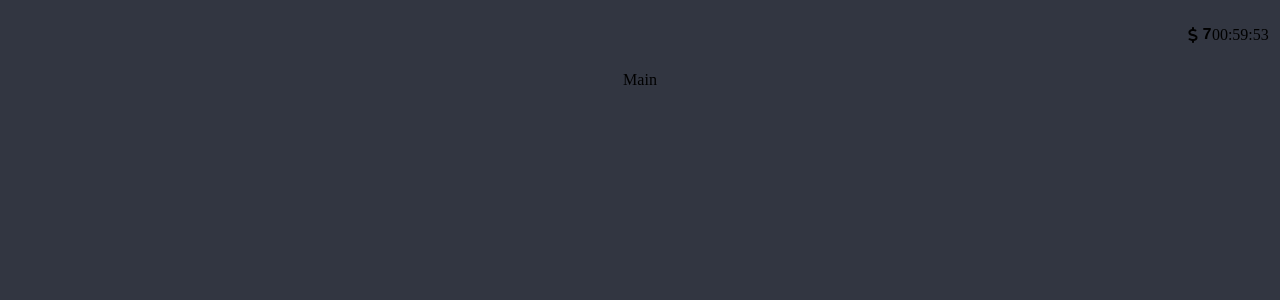
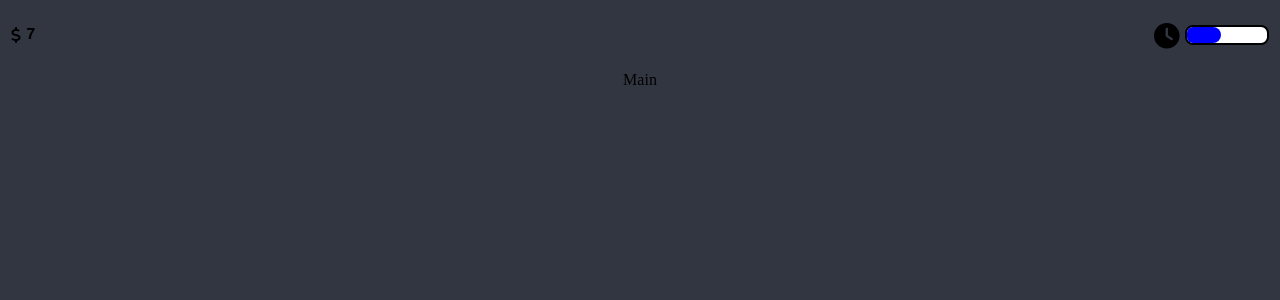
Before and after one commit to Myc22Ka/TheGame, a React (Create React App) app: page / in a window 1280 px wide. Shown: the top 300 px of the page. Built offline with nearby package versions, Linux system fonts and the light colour scheme.

Commit message:
context & gameover

```diff
--- a/src/App.tsx
+++ b/src/App.tsx
@@ -1,13 +1,14 @@
 import React from "react";
 import "./styles/App.scss";
-import Main from "./layout/Main";
-import Header from "./layout/Header";
+import { GameOverProvider, initState } from "./contexts/GameOverContext";
+import Layout from "./layout/Layout";
 
 const App: React.FC = () => {
   return (
     <div className="app">
-      <Header />
-      <Main />
+      <GameOverProvider gameOver={initState.gameOver}>
+        <Layout />
+      </GameOverProvider>
     </div>
   );
 };
--- a/src/components/Timer.tsx
+++ b/src/components/Timer.tsx
@@ -1,27 +1,40 @@
-import React, { useEffect, useState } from "react";
-
-const formatDate = (seconds: number): string => {
-  const h = `${Math.floor(seconds / 3600)}`.padStart(2, "0");
-  const m = `${Math.floor((seconds % 3600) / 60)}`.padStart(2, "0");
-  const s = `${seconds % 60}`.padStart(2, "0");
-
-  return `${h}:${m}:${s}`;
-};
+import React, { useEffect, useState, useRef } from "react";
+import { FontAwesomeIcon } from "@fortawesome/react-fontawesome";
+import { faClock } from "@fortawesome/free-solid-svg-icons";
+import { useGameOver } from "../contexts/GameOverContext";
 
 const Timer: React.FC = () => {
-  const [currentTime, setCurrentTime] = useState<number>(3600);
+  const defaultTime = useRef<number>(3600);
+  const [currentTime, setCurrentTime] = useState<number>(defaultTime.current);
+  const isGameOver = useGameOver();
 
   useEffect(() => {
-    const interval = setInterval(() => {
+    let interval: ReturnType<typeof setInterval>;
+    if (currentTime > 0) {
+      interval = setInterval(() => {
+        setCurrentTime(currentTime - 1);
+      }, 1);
+    }
+    if (currentTime === 0) {
       setCurrentTime(currentTime - 1);
-    }, 1000);
-
+      isGameOver.gameLoseEvent();
+    }
     return () => {
       clearInterval(interval);
     };
   });
 
-  return <div>{formatDate(currentTime)}</div>;
+  return (
+    <div className="timer-component">
+      <FontAwesomeIcon icon={faClock} />
+      <div className="timer">
+        <div
+          className="timer-metter"
+          style={{ width: `${(currentTime / defaultTime.current) * 100}%` }}
+        ></div>
+      </div>
+    </div>
+  );
 };
 
 export default Timer;
--- /dev/null
+++ b/src/contexts/GameOverContext.tsx
@@ -0,0 +1,60 @@
+import React, {
+  useState,
+  useContext,
+  createContext,
+  ReactElement,
+  useCallback,
+} from "react";
+
+type StateType = {
+  gameOver: boolean;
+};
+
+export const initState: StateType = { gameOver: false };
+
+const useGameOverContext = (defaultIsGameOver: StateType) => {
+  const [isGameOver, setIsGameOver] = useState(defaultIsGameOver);
+
+  const gameLoseEvent = useCallback(
+    () => setIsGameOver({ gameOver: true }),
+    []
+  );
+
+  return { isGameOver, gameLoseEvent };
+};
+
+type UseGameOverContextType = ReturnType<typeof useGameOverContext>;
+
+const initContextState: UseGameOverContextType = {
+  isGameOver: initState,
+  gameLoseEvent: () => {},
+};
+
+export const GameOverContext =
+  createContext<UseGameOverContextType>(initContextState);
+
+type ChildrenType = {
+  children?: ReactElement | null;
+};
+
+export const GameOverProvider = ({
+  children,
+  ...initState
+}: ChildrenType & StateType) => {
+  return (
+    <GameOverContext.Provider value={useGameOverContext(initState)}>
+      {children}
+    </GameOverContext.Provider>
+  );
+};
+
+type UseGameOverHookType = {
+  isGameOver: StateType;
+  gameLoseEvent: () => void;
+};
+
+export const useGameOver = (): UseGameOverHookType => {
+  const { isGameOver, gameLoseEvent } = useContext(GameOverContext);
+
+  return { isGameOver, gameLoseEvent };
+};
--- a/src/index.tsx
+++ b/src/index.tsx
@@ -2,7 +2,9 @@ import React from "react";
 import ReactDOM from "react-dom/client";
 import App from "./App";
 
-const root = ReactDOM.createRoot(document.getElementById("root") as HTMLElement);
+const root = ReactDOM.createRoot(
+  document.getElementById("root") as HTMLElement
+);
 root.render(
   <React.StrictMode>
     <App />
--- /dev/null
+++ b/src/layout/GameOver.tsx
@@ -0,0 +1,8 @@
+import React from "react";
+import "../styles/gameover.scss";
+
+const GameOver: React.FC = () => {
+  return <div className="gameover-container">GameOver</div>;
+};
+
+export default GameOver;
--- /dev/null
+++ b/src/layout/Layout.tsx
@@ -0,0 +1,19 @@
+import React from "react";
+import Main from "./Main";
+import Header from "./Header";
+import { useGameOver } from "../contexts/GameOverContext";
+import GameOver from "./GameOver";
+
+const Layout = () => {
+  const { isGameOver } = useGameOver();
+
+  return (
+    <React.Fragment>
+      <Header />
+      <Main />
+      {isGameOver.gameOver ? <GameOver /> : null}
+    </React.Fragment>
+  );
+};
+
+export default Layout;
--- a/src/styles/App.scss
+++ b/src/styles/App.scss
@@ -16,7 +16,7 @@ body {
     width: 100%;
     box-sizing: border-box;
     @include flex-center;
-    justify-content: flex-end;
+    justify-content: space-between;
     .score-component {
       @include flex-center;
       font-size: 1rem;
@@ -27,6 +27,29 @@ body {
         padding-left: 0.3rem;
       }
     }
+    .timer-component {
+      @include flex-center;
+      font-size: 1.6rem;
+      gap: 0.3rem;
+      .timer {
+        width: 5rem;
+        height: 1rem;
+        background: white;
+        border-radius: 8px;
+        border: 2px solid black;
+        overflow: hidden;
+        .timer-metter {
+          height: 100%;
+          position: relative;
+          width: 100%;
+          background: blue;
+          border-top-right-radius: 10px;
+          border-bottom-right-radius: 10px;
+          right: 1px;
+          box-sizing: border-box;
+        }
+      }
+    }
   }
   .main {
     flex: 15;
--- /dev/null
+++ b/src/styles/gameover.scss
@@ -0,0 +1,6 @@
+.gameover-container {
+  position: absolute;
+  height: 200px;
+  width: 200px;
+  background-color: red;
+}
```
Also changed, not shown: 2 other files (tests, documents, lock files or other folders).
